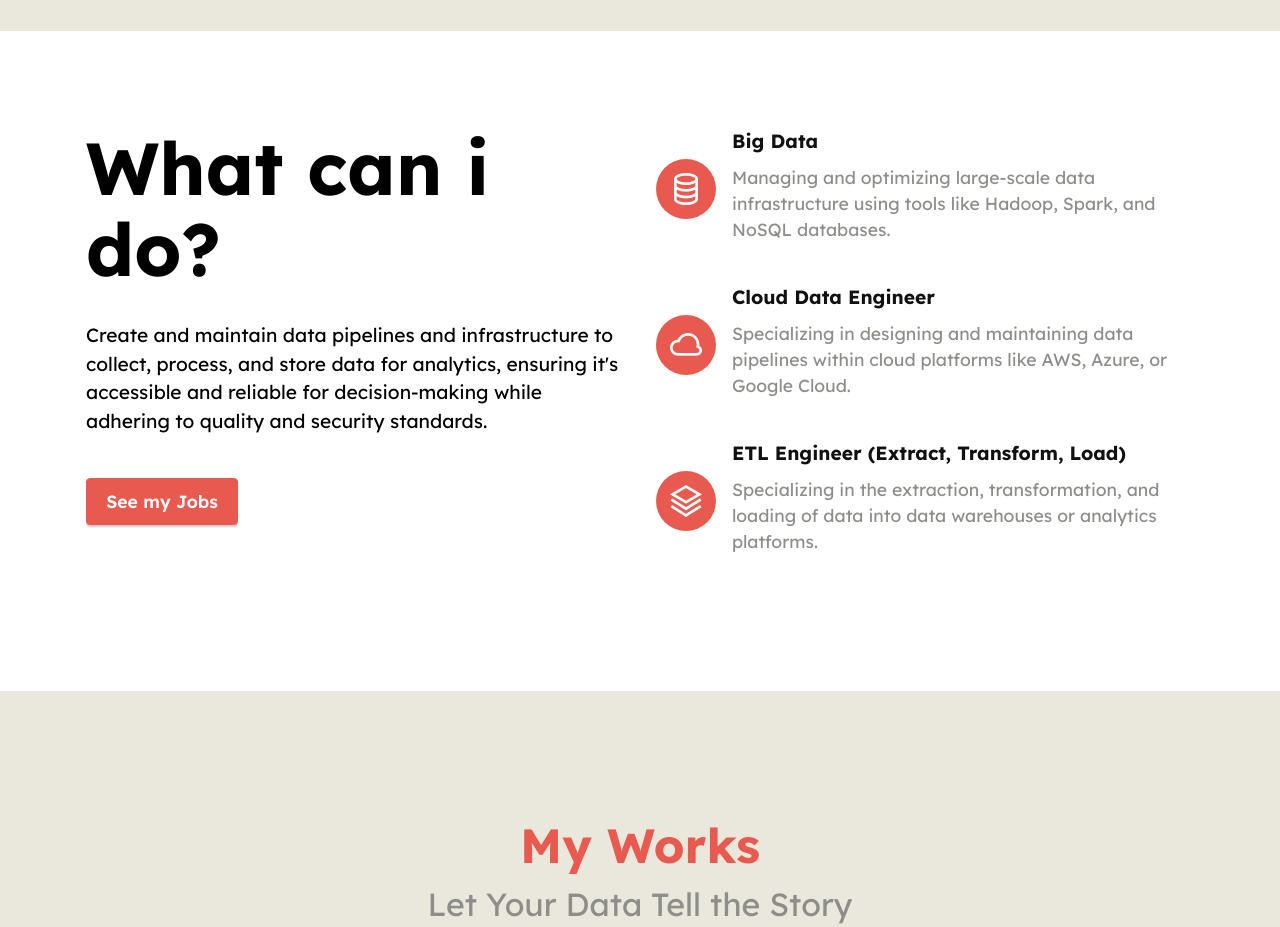
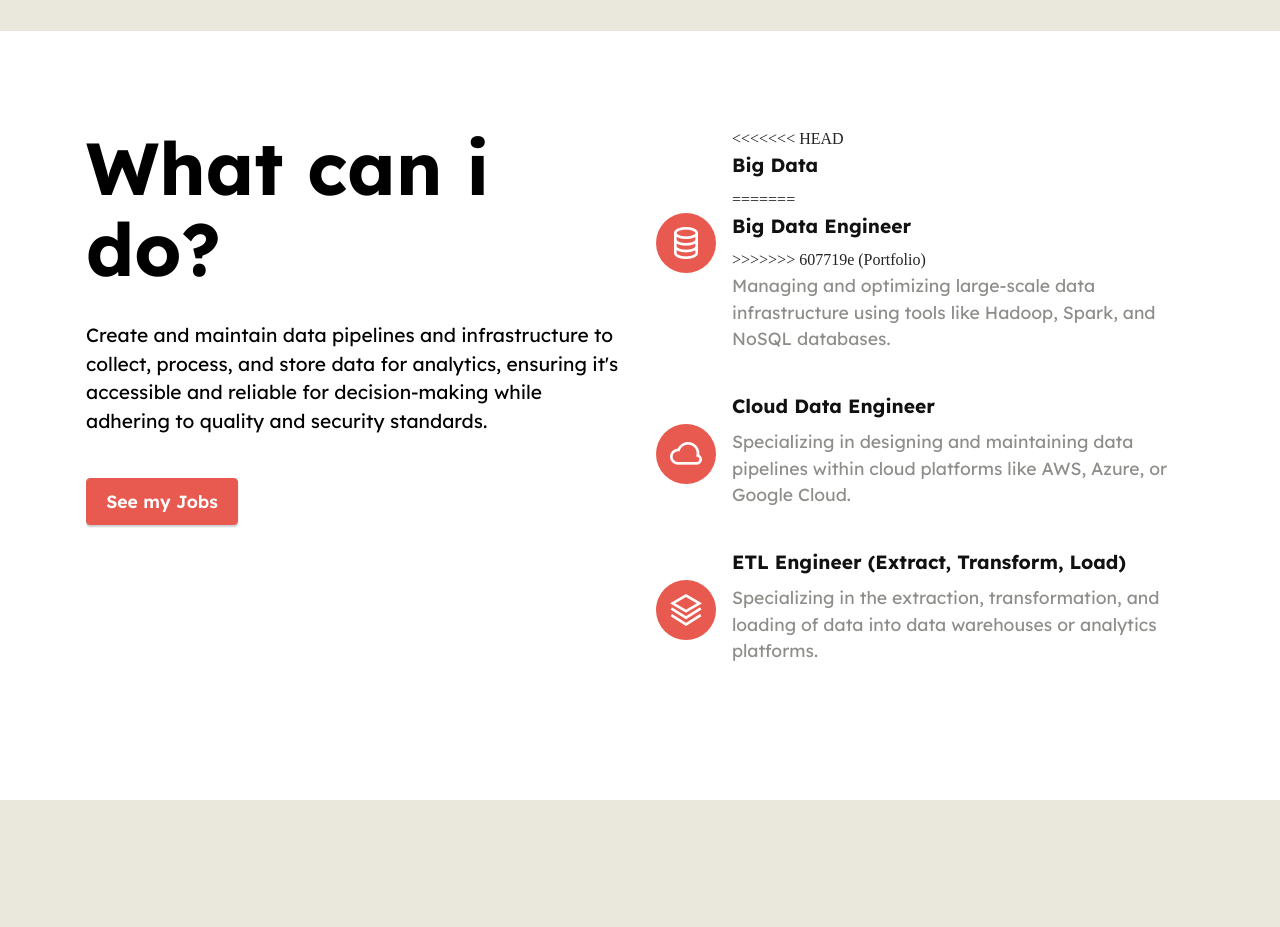
Before and after one commit to aleemujtaba/PortfolioWeb, a plain HTML site: page index.html in a window 1280 px wide. Shown: the part 920-1847 px from the top of the page. Drawn offline with Linux system fonts and the light colour scheme; files whose address does not match are found by name.

Commit message:
Portfolio3

```diff
--- a/index.html
+++ b/index.html
@@ -101,7 +101,11 @@
                         <span class="mbr-iconfont mobi-mbri-database mobi-mbri"></span>
                     </div>
                     <div class="text-box">
+<<<<<<< HEAD
                         <h4 class="icon-title mbr-black mbr-fonts-style display-7"><strong>Big Data</strong></h4>
+=======
+                        <h4 class="icon-title mbr-black mbr-fonts-style display-7"><strong>Big Data Engineer</strong></h4>
+>>>>>>> 607719e (Portfolio)
                         <h5 class="icon-text mbr-black mbr-fonts-style display-4">Managing and optimizing large-scale data infrastructure using tools like Hadoop, Spark, and NoSQL databases.</h5>
                     </div>
                 </div>
@@ -382,4 +386,8 @@
 
 
 </body>
+<<<<<<< HEAD
 </html>
+=======
+</html>
+>>>>>>> 607719e (Portfolio)
```
